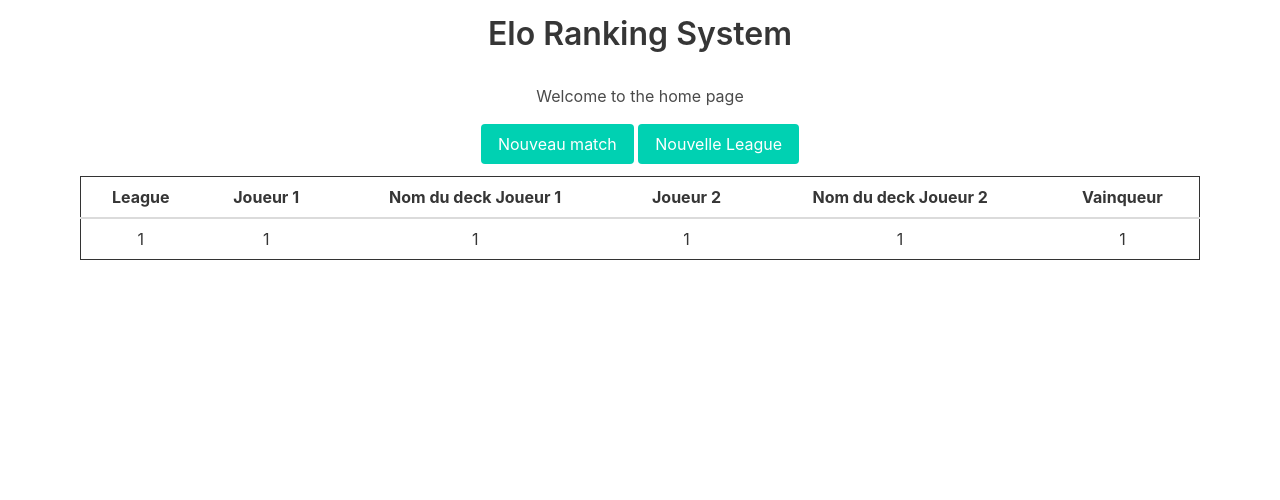
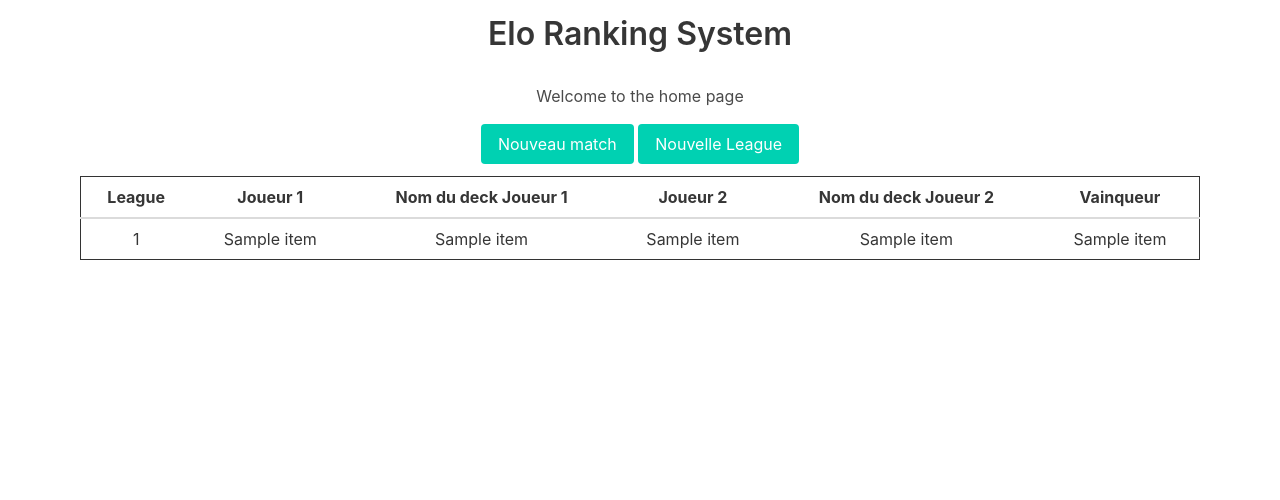
Before and after one commit to LJKhnor/EloRankingSystem, a Flask app: template projet/templates/index.html in a window 1280 px wide. Shown: the part 80-580 px from the top of the page. Run offline with Flask 2, Linux system fonts and the light colour scheme; the template is opened without the code that fills it: most values are stand-ins (such as "Sample title", 1, 10 or a date in 2020); some libraries are stand-ins or nearby versions.

Commit message:
pour la page home récupération des 5 derniers match fin

```diff
--- a/projet/services/deck_service.py
+++ b/projet/services/deck_service.py
@@ -6,3 +6,8 @@ def get_all_decks():
         'SELECT * FROM deck '
     )
     return decks.fetchall()
+
+def get_deck_by_id(id):
+    return db.get_db().execute(
+        'select * from deck where id = ?', (id,)
+    ).fetchone()
--- a/projet/templates/index.html
+++ b/projet/templates/index.html
@@ -34,25 +34,25 @@
           <th>Vainqueur</th>
         </tr>
       </thead>
-        {% for item in matches %}
+        {% for item in matches_fetched %}
         <tbody>
-          <td value="{{ item.id }}">
-              {{ item.league_id }}
+          <td value="{{ item.league_name }}">
+              {{ item[0] }}
           </td>
           <td value="{{ item.id }}">
-              {{ item.player_1_id }}
+              {{ item[1] }}
           </td>
           <td value="{{ item.id }}">
-              {{ item.deck_1_id }}
+              {{ item[2] }}
           </td>
           <td value="{{ item.id }}">
-              {{ item.player_2_id }}
+              {{ item[3] }}
           </td>
           <td value="{{ item.id }}">
-              {{ item.deck_2_id }}
+              {{ item[4] }}
           </td>
           <td value="{{ item.id }}">
-              {{ item.winner_player_id }}
+              {{ item[5] }}
           </td>
         </tbody>
         {% endfor %}
--- a/projet/views.py
+++ b/projet/views.py
@@ -18,8 +18,15 @@ def index():
         matches = match_service.get_last_five_matches()
         matches_fetched = []
         for match in matches:
-            league_name = league_service.get_league_name_by_id(match['player_1_id'])
-    return render_template('index.html',**locals())
+            league_name = league_service.get_league_name_by_id(match['league_id'])['label']
+            player_1_name = player_service.get_player_by_id(match['player_1_id'])['name']
+            player_2_name = player_service.get_player_by_id(match['player_2_id'])['name']
+            deck_1_name = deck_service.get_deck_by_id(match['deck_1_id'])['name']
+            deck_2_name = deck_service.get_deck_by_id(match['deck_2_id'])['name']
+            winner_name = player_service.get_player_by_id(match['winner_player_id'])['name']
+            matches_fetched.append((league_name, player_1_name, deck_1_name, player_2_name, deck_2_name, winner_name))
+
+    return render_template('index.html', **locals())
 
 
 @bp_business.route('/league')
```
Also changed, not shown: projet/services/player_service.py (+11 -1 lines).
